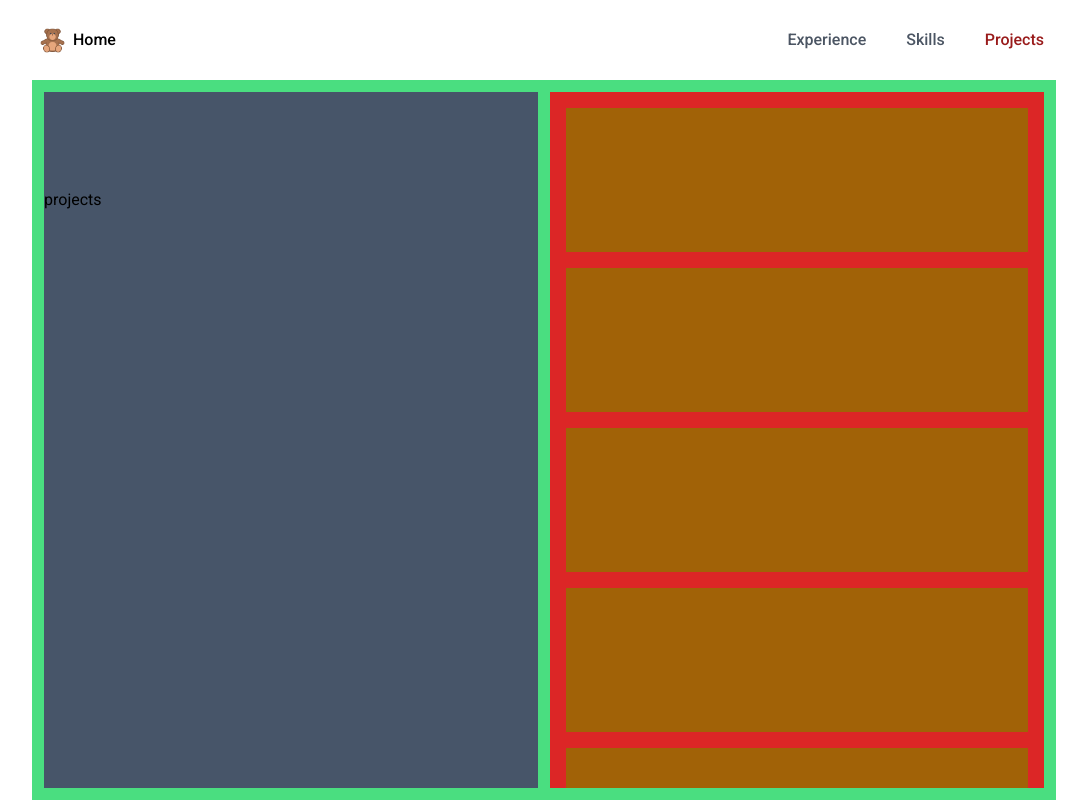
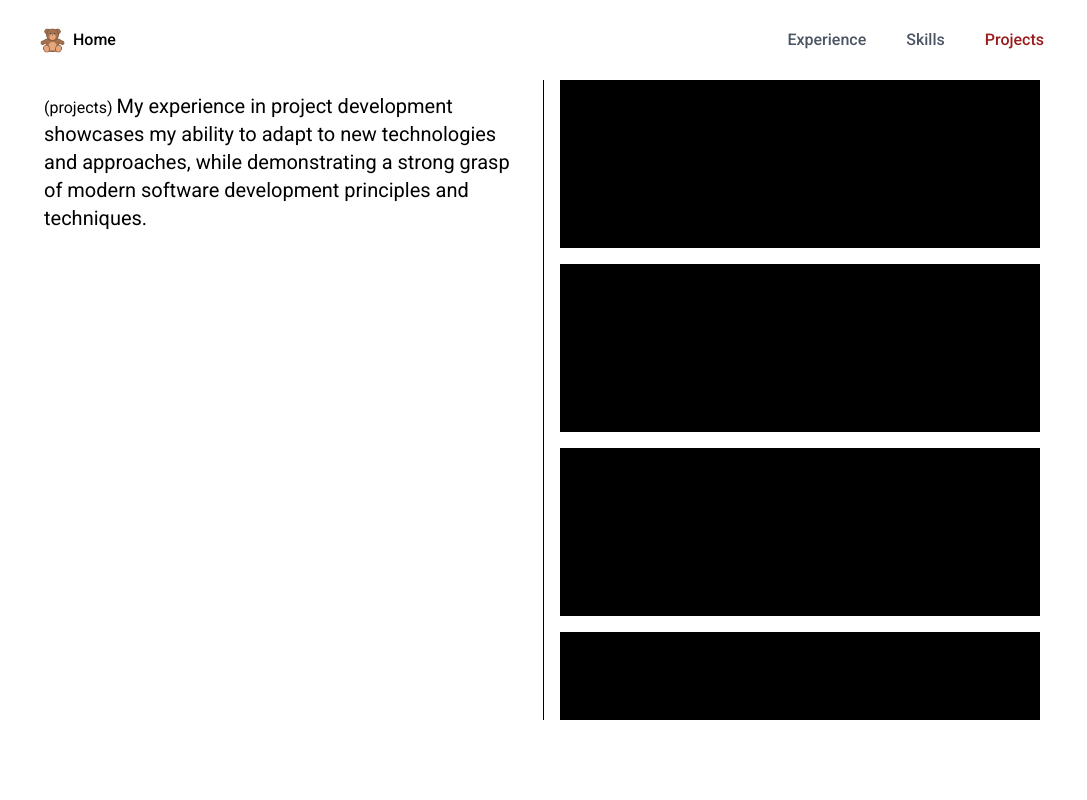
Before and after one commit to jdrco/self-portfolio, a Next.js app: page /projects in a window 1280 px wide. Shown: the whole page, without its empty margins (96-1183 px from the left). Built offline with nearby package versions, Linux system fonts and the light colour scheme.

Commit message:
continue projects page

```diff
--- a/pages/projects/index.js
+++ b/pages/projects/index.js
@@ -1,13 +1,13 @@
-import Head from "next/head";
+import Head from 'next/head';
 
 // Import Swiper React components
-import { Swiper, SwiperSlide } from "swiper/react";
+import { Swiper, SwiperSlide } from 'swiper/react';
 
 // Import Swiper styles
-import "swiper/css";
-import "swiper/css/navigation";
+import 'swiper/css';
+import 'swiper/css/navigation';
 
-import { Navigation } from "swiper";
+import { Navigation } from 'swiper';
 
 import {
   FaPython,
@@ -21,7 +21,7 @@ import {
   FaLinux,
   FaDocker,
   FaJsSquare,
-} from "react-icons/fa";
+} from 'react-icons/fa';
 import {
   SiJavascript,
   SiCplusplus,
@@ -33,9 +33,9 @@ import {
   SiVim,
   SiArduino,
   SiNextdotjs,
-} from "react-icons/si";
+} from 'react-icons/si';
 
-import Link from "next/link";
+import Link from 'next/link';
 
 const Projects = () => {
   return (
@@ -44,20 +44,61 @@ const Projects = () => {
         <title>Jared Drueco | Projects</title>
         <meta name="keywords" content="projects" />
       </Head>
-      <div className="w-full h-full flex flex-col sm:flex-row p-3 bg-green-400 gap-3">
-        <div className="sm:w-1/2 bg-slate-600">
-          <br />
-          <br />
-          <br />
-          <br />
-          projects
+      <div className="w-full h-full flex flex-col sm:flex-row sm:pb-[80px]">
+        <div className="sm:w-1/2 border-b-[1px] sm:border-b-0 sm:border-r-[1px] border-black mb-3 sm:mb-0 p-3">
+          (projects){' '}
+          <span className="text-xl">
+            My experience in project development showcases my ability to adapt
+            to new technologies and approaches, while demonstrating a strong
+            grasp of modern software development principles and techniques.
+          </span>
         </div>
-        <div className="sm:w-1/2 bg-red-600 flex flex-col gap-4 p-4 overflow-y-auto overflow-scroll">
-          <div className="bg-yellow-700 w-full"><br /><br /><br /><br /><br /><br /></div>
-          <div className="bg-yellow-700 w-full"><br /><br /><br /><br /><br /><br /></div>
-          <div className="bg-yellow-700 w-full"><br /><br /><br /><br /><br /><br /></div>
-          <div className="bg-yellow-700 w-full"><br /><br /><br /><br /><br /><br /></div>
-          <div className="bg-yellow-700 w-full"><br /><br /><br /><br /><br /><br /></div>
+        <div className="sm:w-1/2 flex flex-col gap-4 sm:px-4 overflow-y-auto overflow-scroll">
+          <div className="bg-black w-full">
+            <br />
+            <br />
+            <br />
+            <br />
+            <br />
+            <br />
+            <br />
+          </div>
+          <div className="bg-black w-full">
+            <br />
+            <br />
+            <br />
+            <br />
+            <br />
+            <br />
+            <br />
+          </div>
+          <div className="bg-black w-full">
+            <br />
+            <br />
+            <br />
+            <br />
+            <br />
+            <br />
+            <br />
+          </div>
+          <div className="bg-black w-full">
+            <br />
+            <br />
+            <br />
+            <br />
+            <br />
+            <br />
+            <br />
+          </div>
+          <div className="bg-black w-full">
+            <br />
+            <br />
+            <br />
+            <br />
+            <br />
+            <br />
+            <br />
+          </div>
         </div>
       </div>
       {/* <div className="flex flex-col justify-center items-center h-96 sm:h-[475px]">
```
